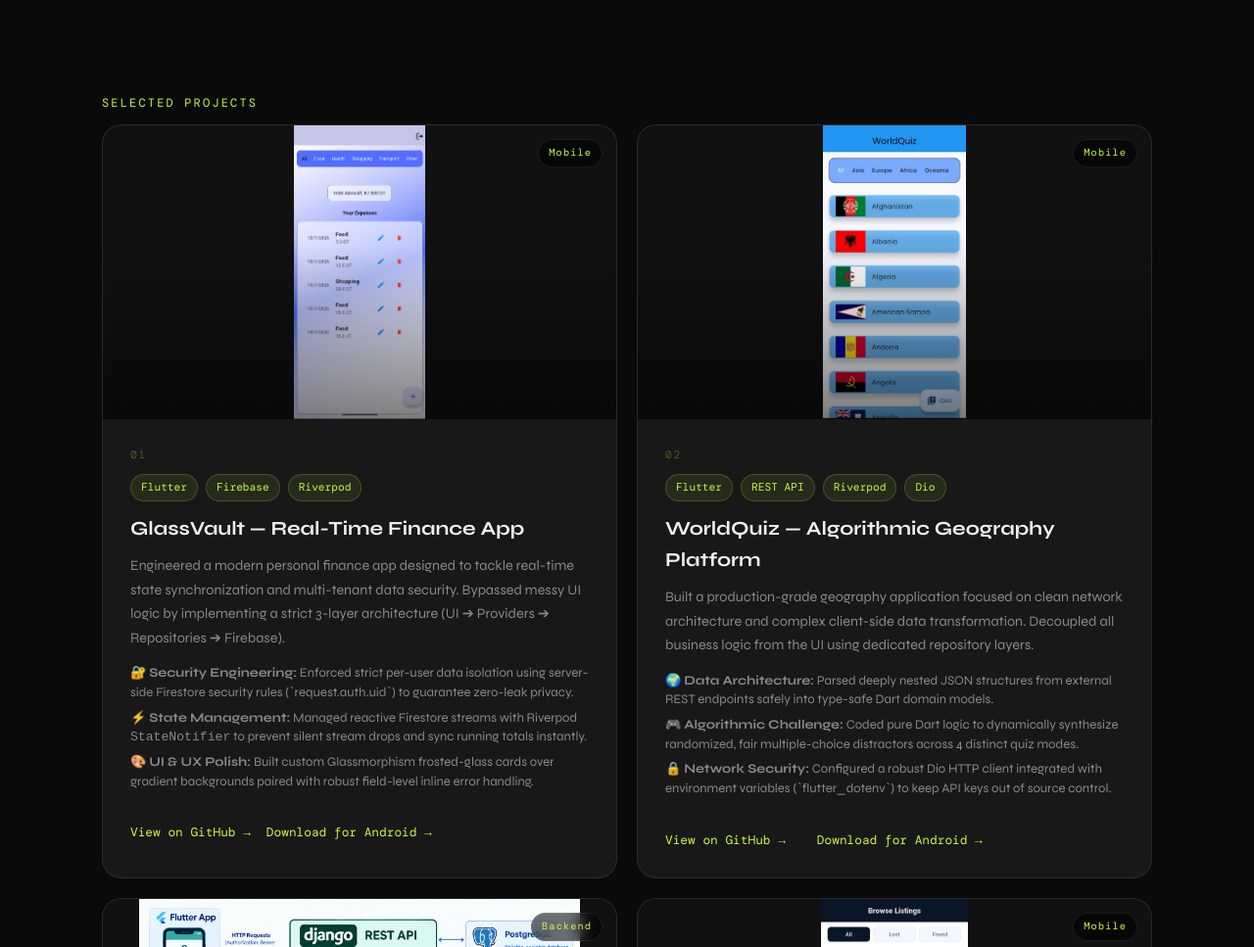
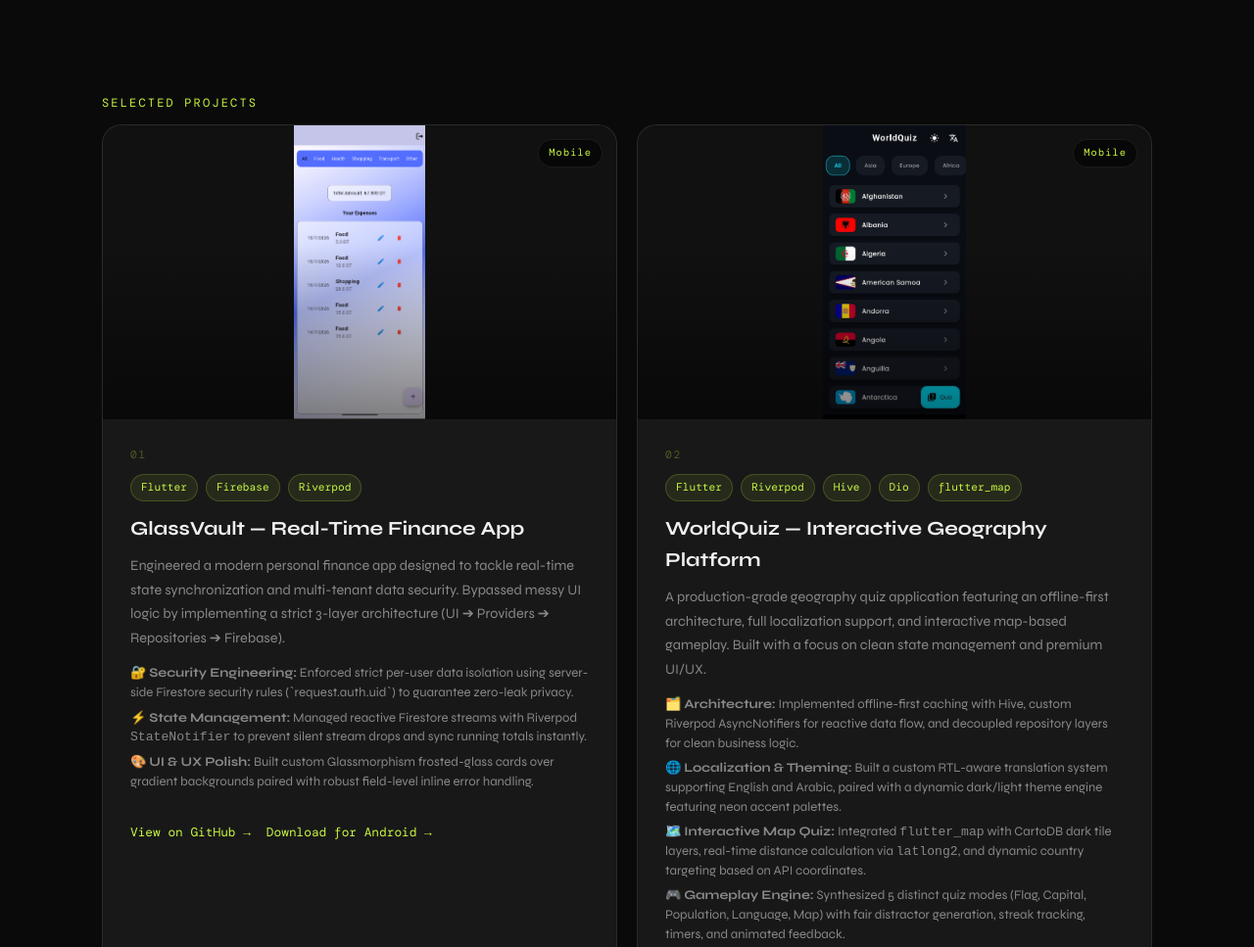
Before and after one commit to Medalisekri/portfolio, a plain HTML site: page index.html in a window 1280 px wide. Shown: the part 2820-3787 px from the top of the page at 98% size. Drawn offline with nearby package versions, Linux system fonts and the light colour scheme; a web font is replaced by a local one.

Commit message:
Update worldquiz app

```diff
--- a/index.html
+++ b/index.html
@@ -215,29 +215,26 @@
 
              <article class="card">
           <div class="card__img card__img--screenshot card__img--worldquiz">
-            <img src="images/worldquiz.jpg" alt="ReFound lost and found app" />
+            <img src="images/worldquiz.jpeg" alt="WorldQuiz" />
             <div class="card__img-overlay"></div>
             <div class="card__platform-badge">Mobile</div>
           </div>
         <div class="card__info">
     <div class="card__number">02</div>
     <div class="card__tags">
-                <span>Flutter</span><span>REST API</span><span>Riverpod</span><span>Dio</span>
+        <span>Flutter</span><span>Riverpod</span><span>Hive</span><span>Dio</span><span>flutter_map</span>
     </div>
-              <h3>WorldQuiz — Algorithmic Geography Platform</h3>
-              <p>Built a production-grade geography application focused on clean network architecture and complex client-side data transformation. Decoupled all business logic from the UI using dedicated repository layers.</p>
+    <h3>WorldQuiz — Interactive Geography Platform</h3>
+    <p>A production-grade geography quiz application featuring an offline-first architecture, full localization support, and interactive map-based gameplay. Built with a focus on clean state management and premium UI/UX.</p>
     <ul class="card__features">
-                <li>🌍 <strong>Data Architecture:</strong> Parsed deeply nested JSON structures from external REST endpoints safely into type-safe Dart domain models.</li>
-                <li>🎮 <strong>Algorithmic Challenge:</strong> Coded pure Dart logic to dynamically synthesize randomized, fair multiple-choice distractors across 4 distinct quiz modes.</li>
-                <li>🔒 <strong>Network Security:</strong> Configured a robust Dio HTTP client integrated with environment variables (`flutter_dotenv`) to keep API keys out of source control.</li>
+        <li>🗂️ <strong>Architecture:</strong> Implemented offline-first caching with Hive, custom Riverpod AsyncNotifiers for reactive data flow, and decoupled repository layers for clean business logic.</li>
+        <li>🌐 <strong>Localization & Theming:</strong> Built a custom RTL-aware translation system supporting English and Arabic, paired with a dynamic dark/light theme engine featuring neon accent palettes.</li>
+        <li>🗺️ <strong>Interactive Map Quiz:</strong> Integrated <code>flutter_map</code> with CartoDB dark tile layers, real-time distance calculation via <code>latlong2</code>, and dynamic country targeting based on API coordinates.</li>
+        <li>🎮 <strong>Gameplay Engine:</strong> Synthesized 5 distinct quiz modes (Flag, Capital, Population, Language, Map) with fair distractor generation, streak tracking, timers, and animated feedback.</li>
     </ul>
     <div class="card__links">
         <a href="https://github.com/Medalisekri/world_quiz" target="_blank" rel="noopener noreferrer" class="card__link">View on GitHub →</a><br>
-
-             <a href="https://github.com/Medalisekri/world_quiz/releases/download/v1.0.0/WorldQuiz" target="_blank" rel="noopener noreferrer" class="card__link">
-
-                    Download for Android →
-            </a>
+        <a href="https://github.com/Medalisekri/world_quiz/releases/download/v2.0.0/WorldQuiz.apk" target="_blank" rel="noopener noreferrer" class="card__link">Download for Android →</a>
     </div>
     </div>
         </article>
```
Also changed, not shown: images/worldquiz.jpeg (added), images/worldquiz.jpg (deleted). Lines whose indentation alone changed are shown as unchanged.
